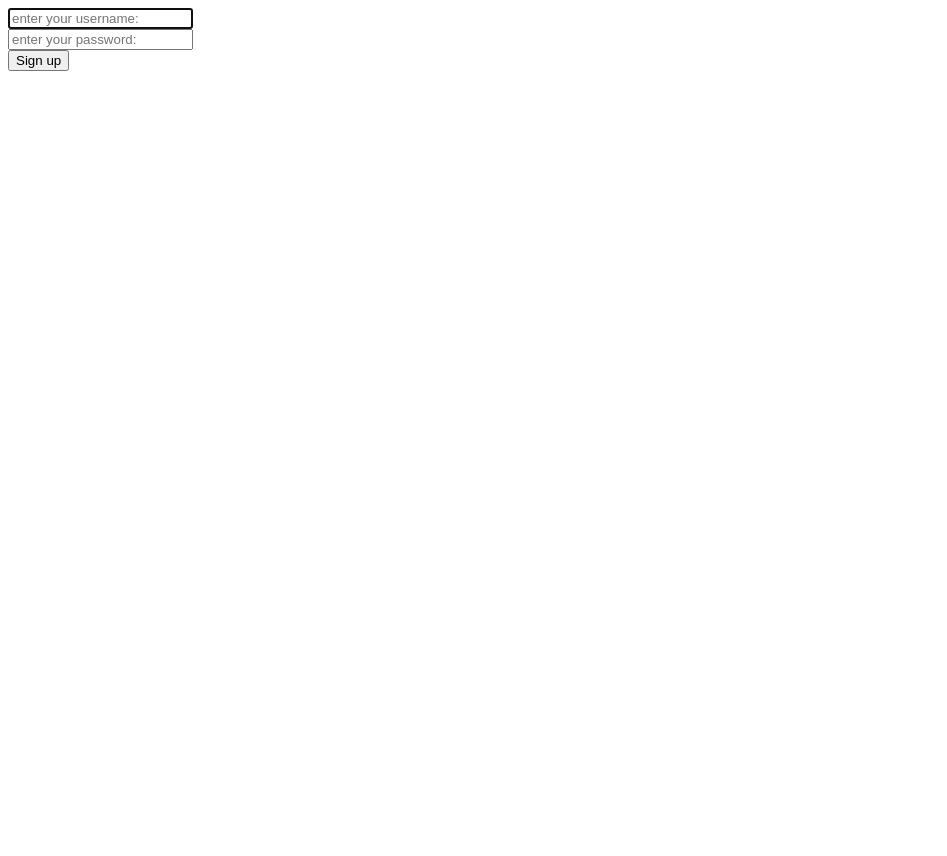
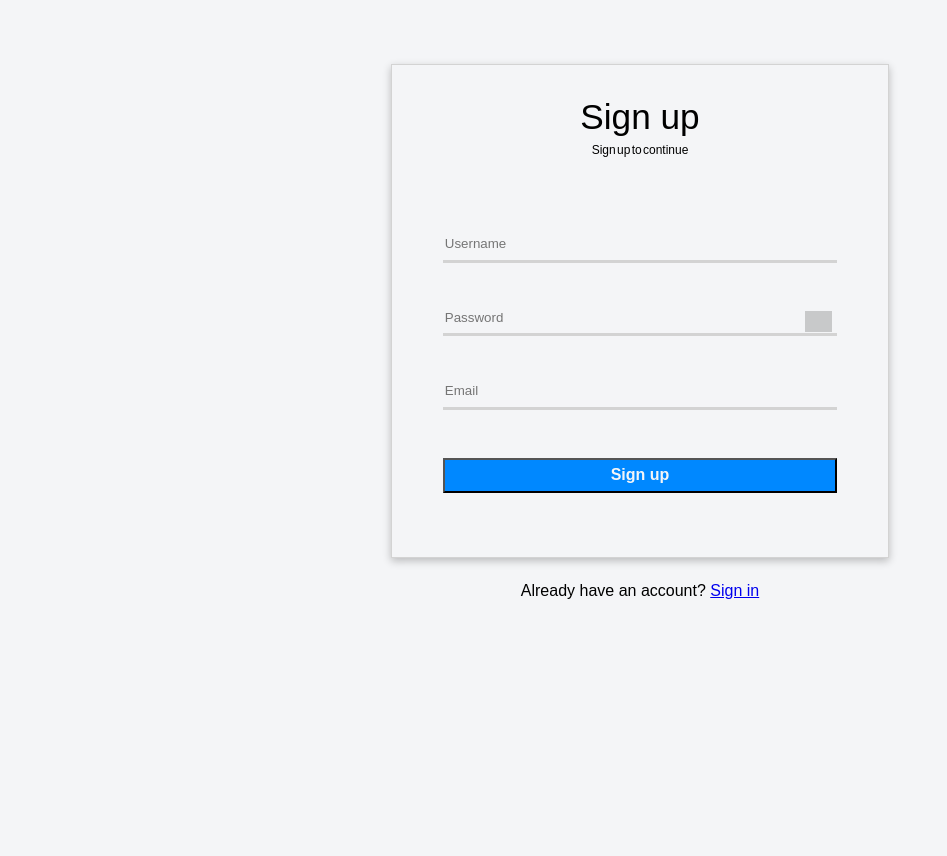
Before and after one commit to gesh03926-arch/IrlRank, a Flask app: page /signup in a window 1280 px wide. Shown: the whole page, without its empty margins (0-947 px from the left). Before the commit the page ends 71 px from the top, so only its background shows below. Run offline with Flask 3, Linux system fonts and the light colour scheme; parts of the project's set-up code (start-up, migrations or seed data) failed here and were passed over; grey boxes are pictures that could not be loaded.

Commit message:
Stylized signup page. Added username, password and email validation + some javascript to hide/show password.

```diff
--- a/db_tables.py
+++ b/db_tables.py
@@ -14,5 +14,6 @@ class Users(db.Model):
 class Accounts(db.Model):
     __tablename__ = "accounts"
     id: Mapped[int] = mapped_column(primary_key=True, autoincrement=True)
-    username: Mapped[str] = mapped_column(String(25))
-    password: Mapped[str] = mapped_column(String(150))
+    username: Mapped[str] = mapped_column(String(250))
+    password: Mapped[str] = mapped_column(String(250))
+    email: Mapped[str] = mapped_column(String(250))
--- a/main.py
+++ b/main.py
@@ -3,13 +3,14 @@ from flask_bcrypt import Bcrypt
 from extentions import db
 from db_tables import Accounts
 import json
+import validation
 import datetime
 import os
 
-#Creates the web app object
+
 app = Flask("main.py")
 
-#Gives the web app the necessary information to connect to the DB
+
 try:
     with open("database_config.json", "r") as config_file:
         config_dict = json.load(config_file)
@@ -31,17 +32,15 @@ app.config['SQLALCHEMY_TRACK_MODIFICATIONS'] = False
 #FIX THIS SECRET KEY, WHAT TO DO WITH IT?! its used in SESSION
 app.secret_key = "wow"
 
-#Connects web app to DB
+
 db.init_app(app)
-
-#Creates DB tables // dont really understand the use of app.context
 with app.app_context():
     db.create_all()
 
-#Creates bcrypt object, which is used to hash the passwords:
+#Use this to hash passwords
 bcrypt = Bcrypt(app)
 
-#Using app.route as a decorator. When the / page of the site gets accessed, it executes the login function
+
 @app.route("/")
 def home():
     username = session.get("username")
@@ -53,33 +52,30 @@ def login():
         login_username = request.form['login_username']
         login_password = request.form['login_password']
 
-        #Check if account exists in DB based on username
-        account_row = Accounts.query.filter(
+        existing_account = Accounts.query.filter(
             Accounts.username == login_username
         ).first()
 
-        if not account_row:
+        if not existing_account:
             return render_template(
                 template_name_or_list="login_page.html",
                 username = "wrong",
                 incorrect_username = login_username
             )
 
-        account_password = account_row.password
+        account_password = existing_account.password
+        password_match = bcrypt.check_password_hash(account_password, login_password)
 
-        #Compares the hash of the password in the DB to the hash of the login password to see if they match
-        if not bcrypt.check_password_hash(account_password, login_password):
+        if not password_match:
             return render_template(
                 template_name_or_list="login_page.html",
                 password = "wrong",
                 correct_username = login_username
             )
-
         session["username"] = login_username
         return redirect(location=url_for("home"))
 
 
-    #When GET request:
     return render_template(
         template_name_or_list="login_page.html",
 
@@ -90,14 +86,57 @@ def signup():
     if request.method =="POST":
         account_name = request.form['signup_username']
         account_password = request.form['signup_password']
-        hashed_password = bcrypt.generate_password_hash(account_password).decode("utf-8")
+        account_email = request.form['signup_email']
 
-        account = Accounts(username = account_name, password = hashed_password)
+        username_validation = validation.validate_user(account_name)
+        if username_validation != "valid":
+            error_message = username_validation
+            return render_template(
+                template_name_or_list="signup_page.html",
+                username="invalid",
+                error_message=error_message
+
+            )
+
+        existing_account = Accounts.query.filter(
+            Accounts.username == account_name
+        ).first()
+        if existing_account:
+            error_message = f"'{account_name}' is taken"
+            return render_template(
+                template_name_or_list="signup_page.html",
+                username="invalid",
+                error_message=error_message
+            )
+
+        password_validation = validation.validate_password(account_password)
+        if password_validation != "valid":
+            error_message = password_validation
+            return render_template(
+                template_name_or_list="signup_page.html",
+                password="invalid",
+                error_message=error_message,
+                username = account_name,
+                email = account_email
+            )
+
+        email_validation = validation.validate_email(account_email)
+        if email_validation != "valid":
+            error_message = email_validation
+            return render_template(
+                template_name_or_list="signup_page.html",
+                email="invalid",
+                error_message=error_message,
+                username=account_name,
+                password=account_password
+            )
+
+        hashed_password = bcrypt.generate_password_hash(account_password)
+        account = Accounts(username = account_name, password = hashed_password, email = account_email)
         db.session.add(account)
         db.session.commit()
-        return redirect(
-            location=url_for("login")
-        )
+        return redirect(location=url_for("login"))
+
     return render_template(
         template_name_or_list="signup_page.html"
     )
--- a/static/styles.css
+++ b/static/styles.css
@@ -1,10 +1,11 @@
 
 body{
-font-size:15px;
+font-size:16px;
 font-family:Arial, Helvetica, sans-serif;
 background-color:#F4F5F7;
 }
-
+p{
+margin:0px;}
 .main_div{
     display:flex;
     flex-direction: column;
@@ -13,9 +14,9 @@ background-color:#F4F5F7;
     height:100%;
     margin-top:4rem;
 }
-
-.header_div{
-
+#header{
+    margin-top:3rem;
+    margin-bottom:5rem;
 }
 
 .login_div{
@@ -32,49 +33,85 @@ background-color:#F4F5F7;
 }
 
 .lf_div{
+display:flex;
+flex-direction:column;
+justify-content:center;
+text-align:center;
+margin-bottom:4rem;
+}
+.form_header{
+font-size:2.2rem;
+font-weight: 400;
+margin-top:1rem;
+}
 
-}
 .form_div{
     width:85%;
     height:100%;
 }
 
-#header{
-    margin-top:3rem;
-    margin-bottom:5rem;
+
+
+
+.su_header{
+margin-bottom:0.4rem;
 }
 
-#lf_message{
-font-size:1.8rem;
-font-weight: 600;
-margin-top:1rem;
-
+.header_label{
+font-size:0.75rem;
+word-spacing:-2px;
 }
 
 .label_form{
 font-size:0.9rem;
-font-weight:600;
+font-weight:400;
 }
 
 .input_box{
 width:100%;
 height:1.8rem;
-padding:0.5rem;
 padding-bottom:1rem;
 padding-top:1rem;
 margin-top:0.4rem;
 margin-bottom:1rem;
-
 }
-
 .wrong{
 border: 1px solid #AD0A0A;
 }
 .wrong:focus{
-outline: 1px solid #AD0A0A;
+outline:1px solid #AD0A0A;
 }
 
-.notfound_div{
+.su_input{
+outline:none;
+border:none;
+background-color:transparent;
+border-bottom: 3px solid lightgray;
+margin-bottom:2rem;
+}
+
+.pass_div{
+display:flex;
+position:relative;
+}
+
+.pass_img{
+position:absolute;
+right:0.3rem;
+top:1rem;
+height:1.3rem;
+opacity:0.5;
+}
+.pass_img:hover{
+cursor:hand;
+}
+
+.su_wrong{
+margin-bottom:1.1rem;
+
+}
+
+.error_div{
 display:flex;
 gap:0.4rem;
 align-items:center;
@@ -84,21 +121,26 @@ color: C7001E;
 font-size:0.7rem;
 }
 
+
  /* Removes black outline when focusing element, so only border is visible*/
 
 
-#login{
+#login, #signup{
 width:100%;
 height:2.2rem;
 background-color:#0088ff;
-color:lightgray;
+color:#F4F5F7;
 font-size:1rem;
 font-weight:600;
 cursor:hand;
 margin-bottom:2rem;
+margin-top:1rem;
 }
 
 #signup_link{
 display:block;
 text-align:center;
 }
+.redirect_login{
+margin-top:1.5rem;
+}
--- a/templates/signup_page.html
+++ b/templates/signup_page.html
@@ -1,12 +1,64 @@
 <html lang = "en">
-    <body>
-        <form method = "post">
-            <input type="text" name = "signup_username" placeholder="enter your username: " autofocus>
-            <br>
-            <input type="text" name = "signup_password" placeholder="enter your password: ">
-            <br>
-            <input type="submit" name = "signup_button" value = "Sign up">
-            <br>
-        </form>
-    </body>
+<head>
+    <link rel="stylesheet" href="../static/styles.css">
+    <title>Sign up</title>
+</head>
+<body>
+
+<script src = "../static/index.js"></script>
+<div class="main_div" >
+
+
+    <div class = "login_div">
+        <div class = "lf_div">
+            <p class = "form_header su_header">Sign up</p>
+            <label  class ="header_label">Sign up to continue</label>
+        </div>
+
+          <div class = "form_div">
+               <form method = "post" id = "signup_form">
+                   {% if (username == "invalid") %}
+                   <input type="text" name = "signup_username"  class = "input_box su_input su_wrong"  placeholder="Username" autofocus>
+                   <div class= "error_div">
+                        <img src="../static/notfound_sign.png" alt="no_sign" style = "width:1rem">
+                        {{error_message}}
+                   </div>
+                   {% else %}
+                   <input type="text" name = "signup_username"  class = "input_box su_input" value = "{{username}}"  placeholder="Username">
+                   {% endif %}
+
+                   {% if (password =="invalid")  %}
+                   <div class = "pass_div">
+                       <input type="password" name = "signup_password"  class = "input_box su_input su_wrong"  placeholder="Password" autofocus >
+                       <img src="../static/showpass.png"  alt="show password" class = "pass_img" onclick = "togglePassword()">
+                   </div>
+                   <div class= "error_div">
+                        <img src="../static/notfound_sign.png" alt="not found" style = "width:1rem">
+                        {{error_message}}
+                   </div>
+                   {% else %}
+                   <div class ="pass_div" id = "kur">
+                       <input type="password" name = "signup_password" class = "input_box su_input" value = "{{password}}"    placeholder="Password" >
+                       <img src="../static/showpass.png" alt="no_sign" class = "pass_img" onclick="togglePassword()">
+                   </div>
+                   {% endif %}
+
+                   {% if (email =="invalid") %}
+                   <input type="text" name = "signup_email"  class = "input_box su_input su_wrong"  placeholder="Email" autofocus >
+                   <div class= "error_div">
+                        <img src="../static/notfound_sign.png" alt="no_sign" style = "width:1rem">
+                        {{error_message}}
+                   </div>
+                   {% else %}
+                   <input type="text" name = "signup_email"  class = "input_box su_input"  placeholder="Email" value = "{{email}}" >
+                   {% endif %}
+                   <button type="submit" form = "signup_form" name = "signup_button" id = "signup">Sign up</button>
+
+               </form>
+          </div>
+    </div>
+     <p class ="redirect_login">Already have an account? <a href = "{{url_for('login')}}">Sign in</a></p>
+</div>
+
+</body>
 </html>
```
Also changed, not shown: templates/login_page.html (+7 -7 lines).
